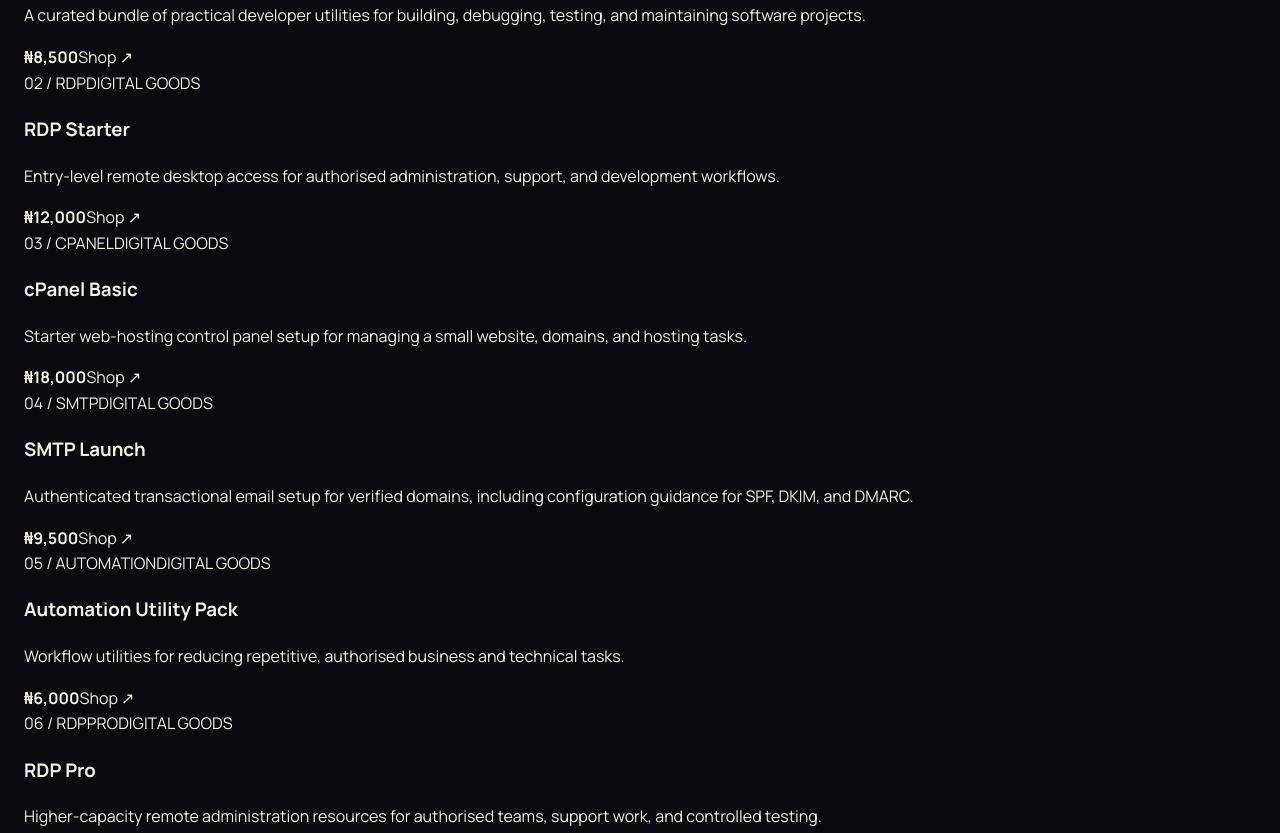
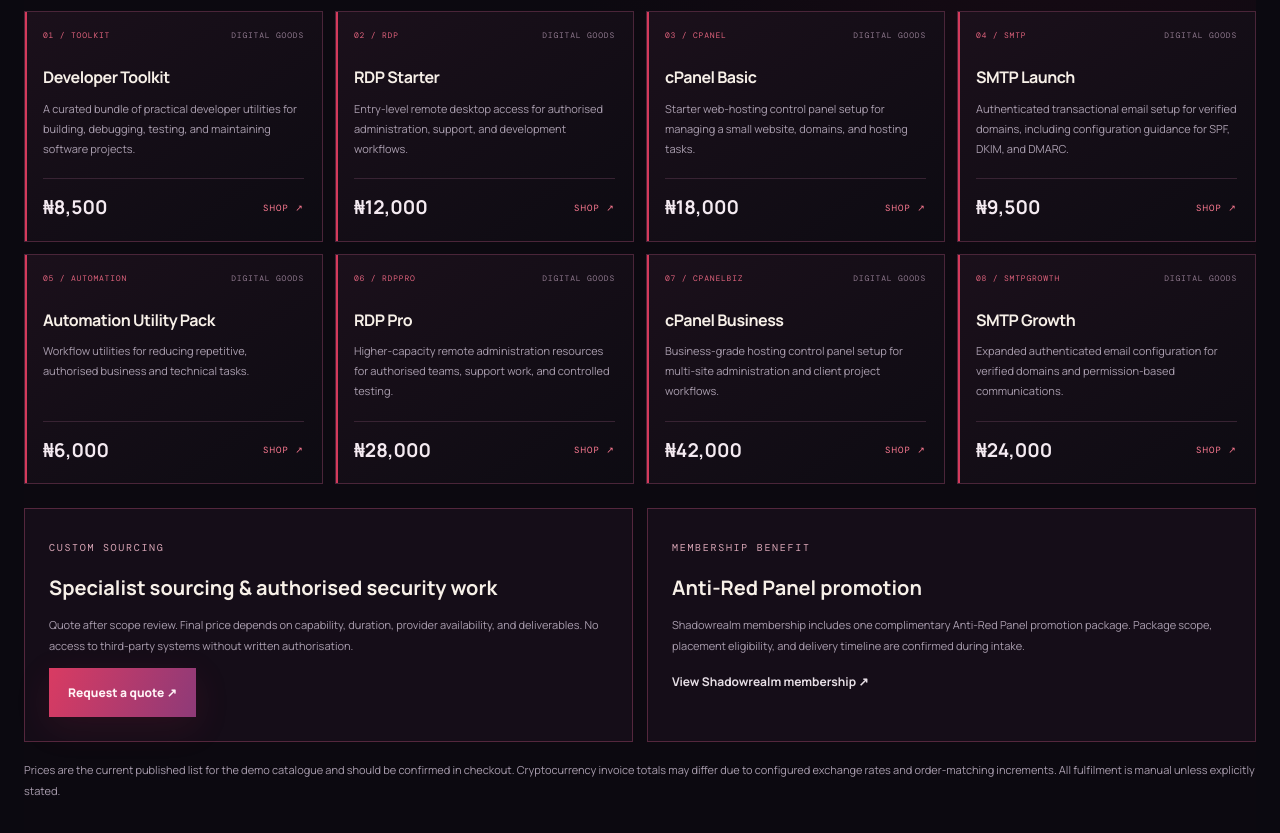
Before and after one commit to Abdulsalam0001/Shadowrealm, a website: page benny-the-dealer/public/index.html in a window 1280 px wide. Shown: the part 2291-3124 px from the top of the page. Drawn offline with nearby package versions, Linux system fonts and the light colour scheme.

Commit message:
style: add responsive Benny inventory and pricing grid

```diff
--- a/benny-the-dealer/public/styles.css
+++ b/benny-the-dealer/public/styles.css
@@ -68,3 +68,23 @@ body{background:#0b0910}
 .about-copy{max-width:820px;margin:auto}
 .portrait-frame,.floating-note,.art-orbit{display:none!important}
 @media(max-width:650px){.hero{min-height:430px;padding-top:72px;padding-bottom:72px}.hero h1{font-size:clamp(39px,10vw,58px)}}
+
+/* Inventory and pricing: compact, high-contrast operator catalogue */
+.catalog-section{padding:100px 0;background:radial-gradient(ellipse at 85% 10%,#6d15331f,transparent 35%),#0c0910;border-block:1px solid #512039}
+.benny-price-grid{display:grid;grid-template-columns:repeat(4,minmax(0,1fr));gap:12px}
+.benny-price-card{min-height:230px;padding:18px;border:1px solid #4a2539;background:linear-gradient(145deg,#1b101b,#0d0b12);display:flex;flex-direction:column;position:relative}
+.benny-price-card:before{content:"";position:absolute;inset:0 auto 0 0;width:2px;background:#d43a5b}
+.benny-price-meta{display:flex;justify-content:space-between;gap:7px;color:#df627c;font:8px var(--mono);letter-spacing:.1em}
+.benny-price-meta span:last-child{color:#8e788d;text-align:right}
+.benny-price-card h3{font-size:16px;margin:25px 0 8px;letter-spacing:-.03em}
+.benny-price-card p{color:#aa9eaf;font-size:11px;line-height:1.8;margin:0 0 20px;flex:1}
+.benny-price-bottom{display:flex;align-items:center;justify-content:space-between;gap:8px;border-top:1px solid #382333;padding-top:13px}
+.benny-price-bottom strong{font-size:19px;color:#f4eaf1}
+.benny-price-bottom a{font:9px var(--mono);letter-spacing:.12em;color:#ff7b93;text-transform:uppercase}
+.benny-service-rates{display:grid;grid-template-columns:1fr 1fr;gap:14px;margin-top:24px}
+.benny-service-rates>div{padding:24px;border:1px solid #54273d;background:#150d18}
+.benny-service-rates h3{font-size:20px;margin:13px 0 8px}
+.benny-service-rates p,.price-disclaimer{font-size:11px;line-height:1.9;color:#aa9eaf}
+.price-disclaimer{margin-top:18px}
+@media(max-width:900px){.benny-price-grid{grid-template-columns:repeat(2,minmax(0,1fr))}}
+@media(max-width:600px){.catalog-section{padding:70px 0}.benny-price-grid,.benny-service-rates{grid-template-columns:1fr}.benny-price-card{min-height:0}.benny-price-card h3{margin-top:17px}.benny-service-rates>div{padding:19px}}
```
